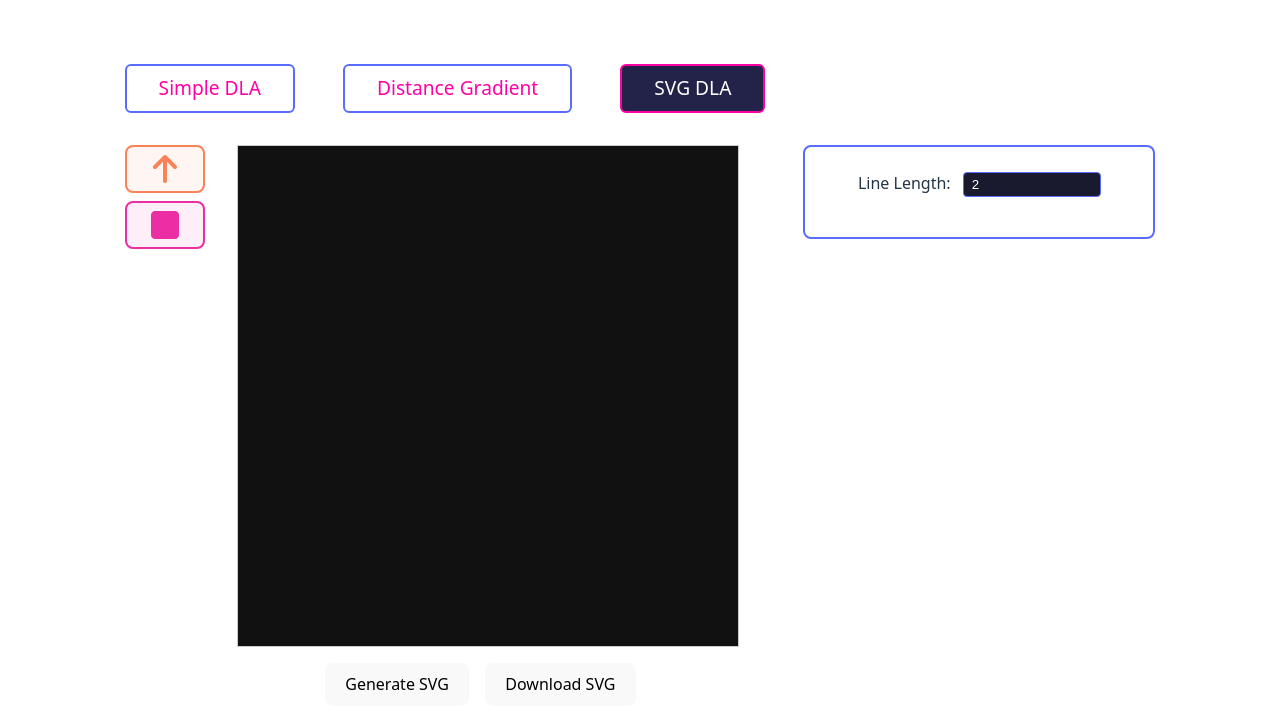
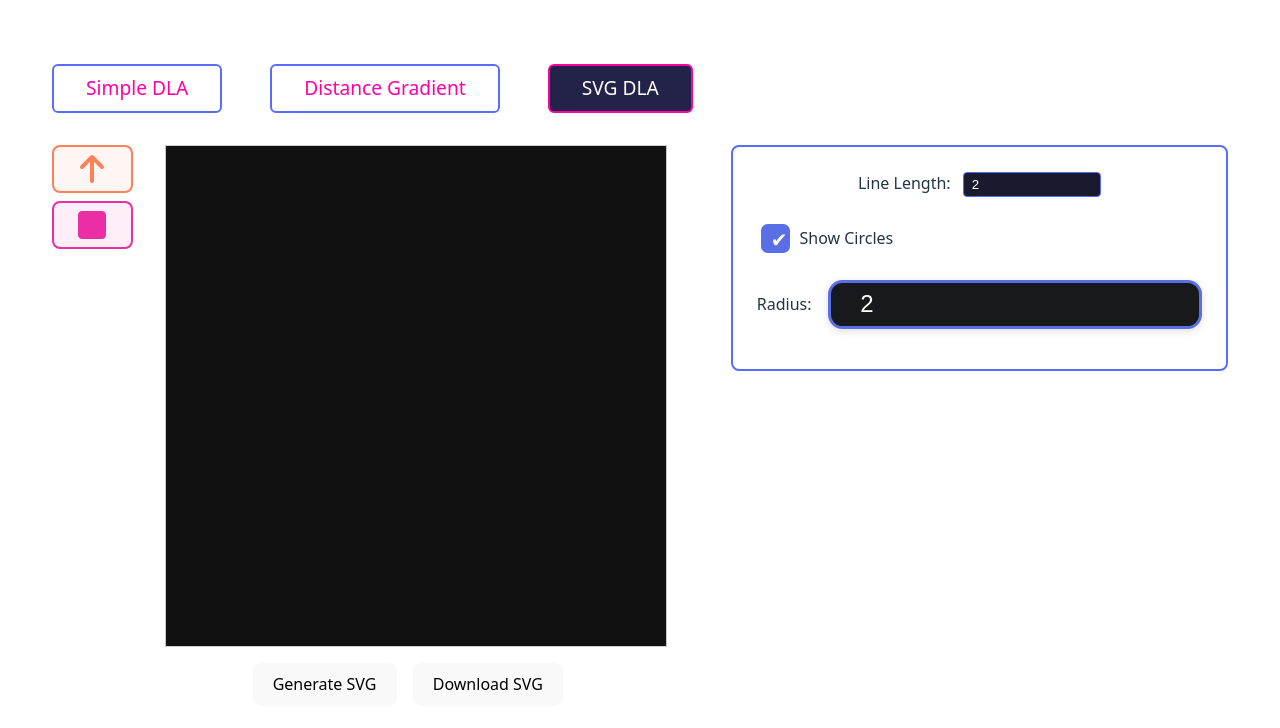
Before and after one commit to chriswininger/DLA-Studio-2025, a React (Vite) app: page /svg-dla in a window 1280 px wide. Shown: the top 728 px of the page. Built offline with nearby package versions, Linux system fonts and the light colour scheme.

Commit message:
added more controls

```diff
--- a/src/tabs/SVGDLA/line-length-controls/line-length-controls.css
+++ b/src/tabs/SVGDLA/line-length-controls/line-length-controls.css
@@ -19,3 +19,77 @@
   background: #1a1a2e;
   color: #fff;
 }
+
+.svgdla-circles-controls {
+  display: flex;
+  flex-direction: column;
+  align-items: flex-start;
+  margin-top: 1.5em;
+  margin-bottom: 1em;
+}
+
+.svgdla-checkbox-label {
+  display: flex;
+  align-items: center;
+  font-weight: 500;
+  margin-bottom: 1em;
+  cursor: pointer;
+}
+
+.svgdla-checkbox {
+  appearance: none;
+  width: 2.2em;
+  height: 2.2em;
+  border: 3px solid #5a6ee6;
+  border-radius: 0.5em;
+  margin-right: 0.7em;
+  background: #232323;
+  display: flex;
+  align-items: center;
+  justify-content: center;
+  position: relative;
+  transition: border-color 0.2s, box-shadow 0.2s;
+  outline: none;
+}
+
+.svgdla-checkbox:checked {
+  background: #5a6ee6;
+  border-color: #5a6ee6;
+}
+
+.svgdla-checkbox:checked::after {
+  content: '\2714';
+  color: #fff;
+  font-size: 1.5em;
+  position: absolute;
+  left: 0.35em;
+  top: 0.05em;
+}
+
+.svgdla-checkbox:focus {
+  box-shadow: 0 0 0 3px #5a6ee655;
+}
+
+.svgdla-radius-row {
+  display: flex;
+  align-items: center;
+  margin-top: 0.5em;
+}
+
+.svgdla-radius-input {
+  margin-left: 0.7em;
+  padding: 0.3em 1.2em;
+  font-size: 1.5rem;
+  border: 3px solid #5a6ee6;
+  border-radius: 0.6em;
+  background: #18191c;
+  color: #fff;
+  outline: none;
+  box-shadow: 0 2px 8px #0002;
+  transition: border-color 0.2s, box-shadow 0.2s;
+}
+
+.svgdla-radius-input:focus {
+  border-color: #5a6ee6;
+  box-shadow: 0 0 0 3px #5a6ee655;
+}
--- a/src/tabs/SVGDLA/line-length-controls/line-length-controls.tsx
+++ b/src/tabs/SVGDLA/line-length-controls/line-length-controls.tsx
@@ -2,6 +2,7 @@ import React from 'react';
 import { useDispatch } from 'react-redux';
 import { useAppSelector } from '../../../store';
 import { setLineLength } from '../svg-dla-slice';
+import { setShowCircles, setCircleRadius } from '../svg-dla-slice';
 import type { RootState } from '../../../store';
 import type { SVGDLAUIState } from '../svg-dla-slice';
 import './line-length-controls.css';
@@ -10,6 +11,12 @@ const LineLengthControls: React.FC = () => {
   const dispatch = useDispatch();
   const lineLength = useAppSelector((state: RootState) =>
     (state.svgDla as SVGDLAUIState).lineLength
+  );
+  const showCircles = useAppSelector((state: RootState) =>
+    (state.svgDla as SVGDLAUIState).showCircles
+  );
+  const circleRadius = useAppSelector((state: RootState) =>
+    (state.svgDla as SVGDLAUIState).circleRadius
   );
 
   return (
@@ -25,6 +32,28 @@ const LineLengthControls: React.FC = () => {
           className="svgdla_line-length-input"
         />
       </div>
+      <div className="svgdla-circles-controls">
+        <label className="svgdla-checkbox-label">
+          <input
+            type="checkbox"
+            checked={showCircles}
+            onChange={e => dispatch(setShowCircles(e.target.checked))}
+            className="svgdla-checkbox"
+          />
+          Show Circles
+        </label>
+        <div className="svgdla-radius-row">
+          <label htmlFor="svg-circle-radius">Radius: </label>
+          <input
+            id="svg-circle-radius"
+            type="number"
+            min={1}
+            value={circleRadius}
+            onChange={e => dispatch(setCircleRadius(Number(e.target.value)))}
+            className="svgdla-radius-input"
+          />
+        </div>
+      </div>
     </div>
   );
 
--- a/src/tabs/SVGDLA/svg-dla-slice.ts
+++ b/src/tabs/SVGDLA/svg-dla-slice.ts
@@ -7,6 +7,8 @@ export interface SVGDLAUIState {
   svgContent: string;
   selectedTool: SVGDLAUITool;
   squareSize: number;
+  showCircles: boolean;
+  circleRadius: number;
 }
 
 const initialState: SVGDLAUIState = {
@@ -14,6 +16,8 @@ const initialState: SVGDLAUIState = {
   svgContent: '',
   selectedTool: 'draw-with-lines',
   squareSize: 10,
+  showCircles: true,
+  circleRadius: 2,
 };
 
 const slice = createSlice({
@@ -32,8 +36,14 @@ const slice = createSlice({
     setSquareSize(state, action: PayloadAction<number>) {
       state.squareSize = action.payload;
     },
+    setShowCircles(state, action: PayloadAction<boolean>) {
+      state.showCircles = action.payload;
+    },
+    setCircleRadius(state, action: PayloadAction<number>) {
+      state.circleRadius = action.payload;
+    },
   },
 });
 
-export const { setLineLength, setSvgContent, setSelectedTool, setSquareSize } = slice.actions;
+export const { setLineLength, setSvgContent, setSelectedTool, setSquareSize, setShowCircles, setCircleRadius } = slice.actions;
 export default slice.reducer;
```
